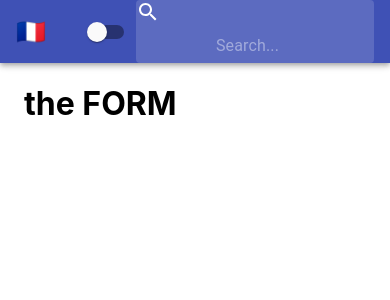
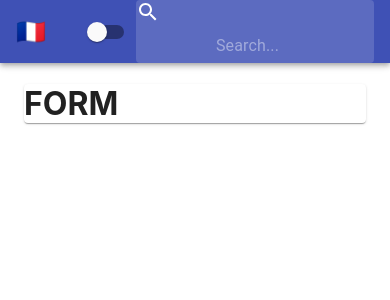
Before and after one commit to ecargiohc/context-app, a React (Create React App) app: page / in a window 390 px wide. Shown: the top 300 px of the page. Built offline with nearby package versions, Linux system fonts and the light colour scheme.

Commit message:
added Paper from material-ui to make Form responsive

```diff
--- a/src/Form.js
+++ b/src/Form.js
@@ -20,7 +20,9 @@ class Form extends Component {
         const {classes} = this.props;
         return (
             <main className={classes.main}>
-                <h1>the FORM</h1>
+                <Paper>
+                    <h1>FORM</h1>
+                </Paper>
             </main>
         )
     }
```
